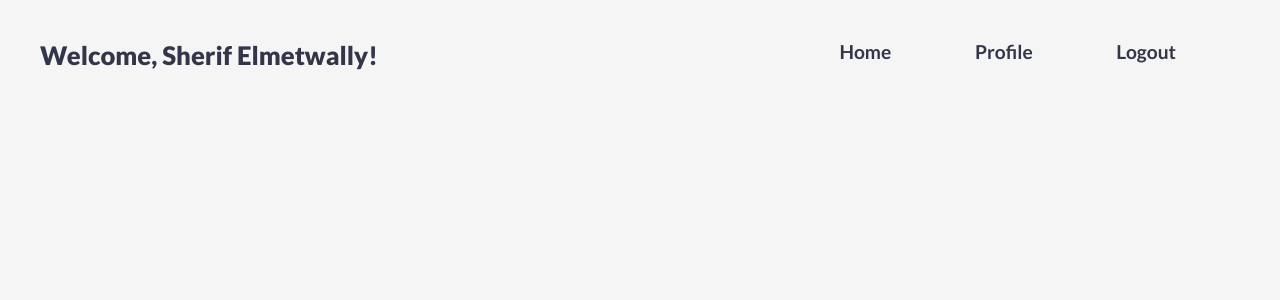
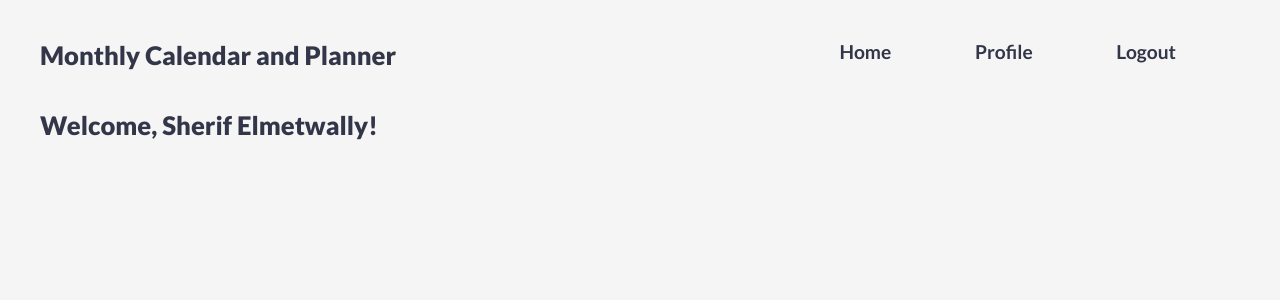
Before and after one commit to am2892/FinalProject, a Flask app: page /profile in a window 1280 px wide. Shown: the top 300 px of the page. Run offline with Flask 2, Linux system fonts and the light colour scheme; a user stored in the database is signed in; data comes from the database, SQL or seed files in the repository.

Commit message:
Update profile.html

```diff
--- a/project/templates/profile.html
+++ b/project/templates/profile.html
@@ -1,5 +1,8 @@
 {% extends "base.html" %}
 {% block content %}
+<h1 class="title">
+  Monthly Calendar and Planner
+</h1>
 <h1 class="title">
   Welcome, {{ name }}!
 </h1>
```
